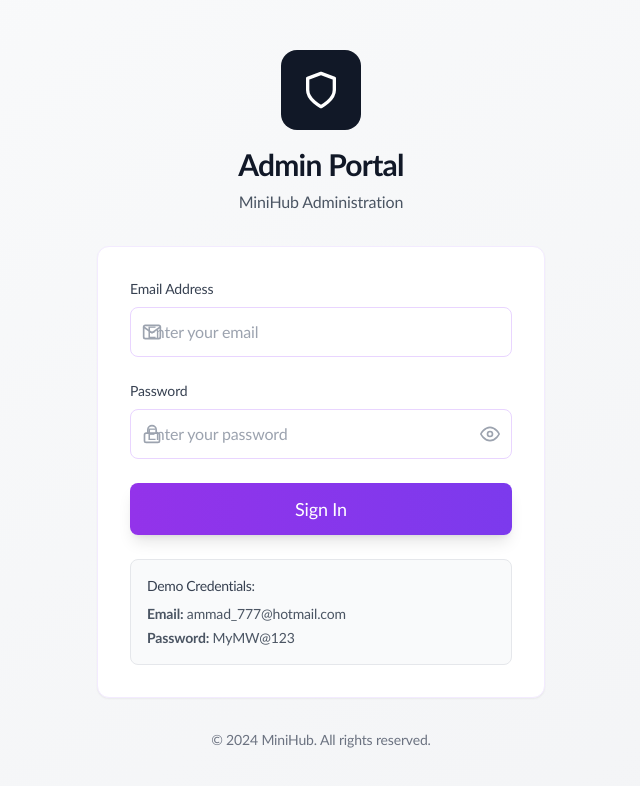
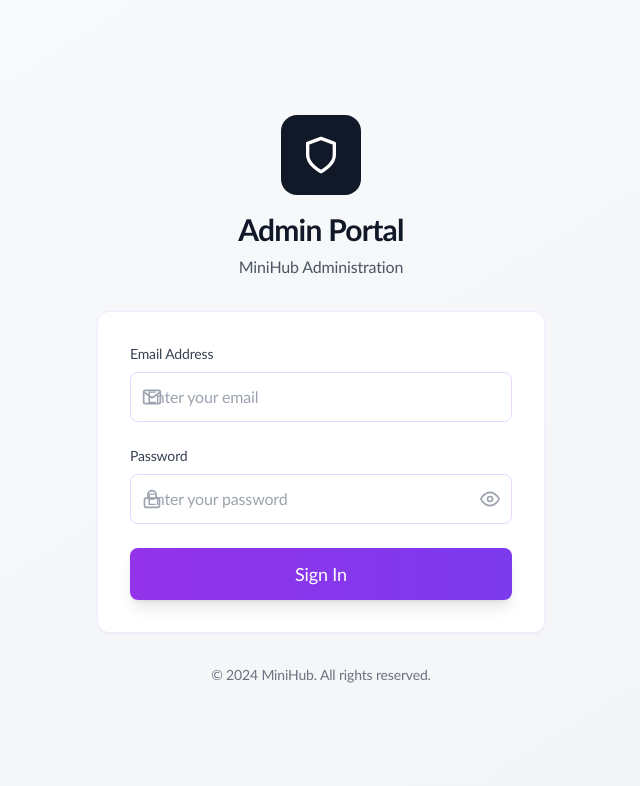
Before and after one commit to Ammad95/MiniWorld-ecommerce, a React (Vite) app: page /admin/login in a window 1280 px wide. Shown: the top 786 px of the page, without its empty margins (319-959 px from the left). Built offline with nearby package versions, Linux system fonts and the light colour scheme; no server answers; the database is empty.

Commit message:
Remove demo credentials from admin login for security and professional appearance

```diff
--- a/src/pages/admin/AdminLogin.tsx
+++ b/src/pages/admin/AdminLogin.tsx
@@ -163,20 +163,6 @@ const AdminLogin: React.FC = () => {
               )}
             </motion.button>
           </form>
-
-          {/* Demo Credentials */}
-          <motion.div
-            initial={{ opacity: 0 }}
-            animate={{ opacity: 1 }}
-            transition={{ delay: 0.5 }}
-            className="mt-6 p-4 bg-gray-50 rounded-lg border"
-          >
-            <h3 className="text-sm font-medium text-gray-700 mb-2">Demo Credentials:</h3>
-            <div className="text-sm text-gray-600 space-y-1">
-              <div><strong>Email:</strong> ammad_777@hotmail.com</div>
-              <div><strong>Password:</strong> MyMW@123</div>
-            </div>
-          </motion.div>
         </motion.div>
 
         {/* Footer */}
```
